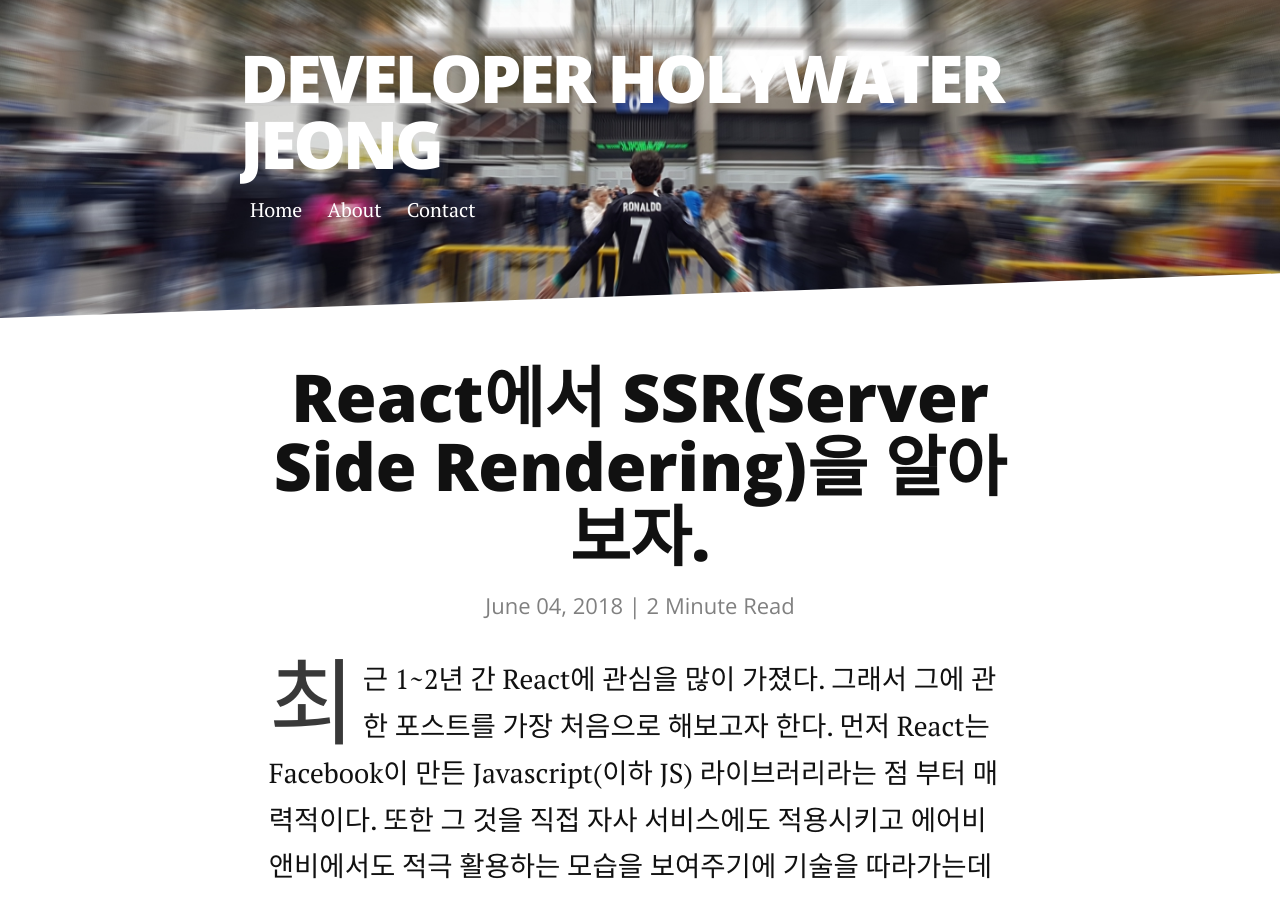
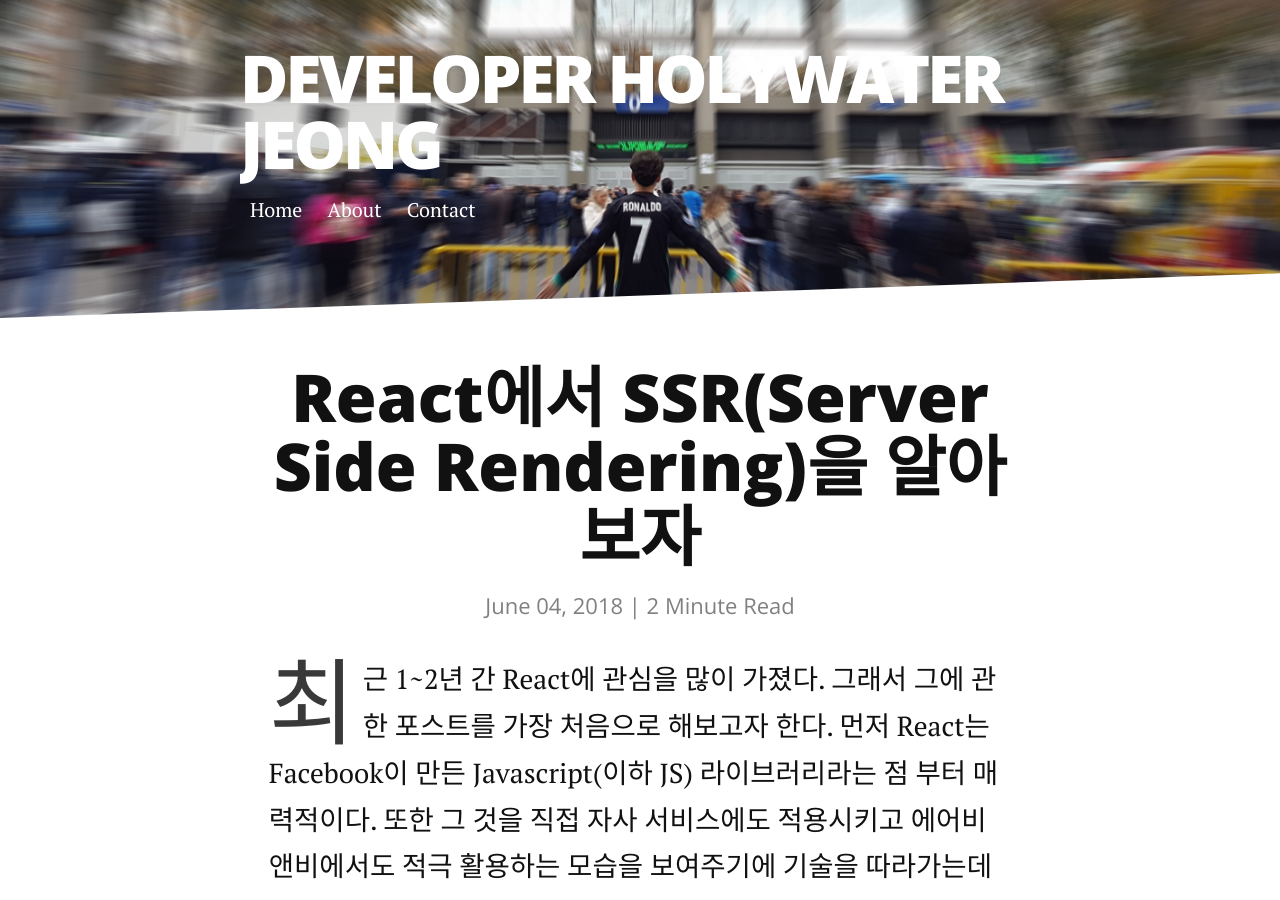
Before and after one commit to Holywater-Jeong/Holywater-Jeong.github.io, a Jekyll site: the page built from _posts/2018-06-04-react-ssr.md, in a window 1280 px wide and 900 px high. Built offline with Jekyll 4.4.1, drawn with Linux system fonts in a browser that asks for light colours; nearby versions of some CDN libraries.

Commit message:
2번째 포스팅 제목 수정

```diff
--- a/_posts/2018-06-04-react-ssr.md
+++ b/_posts/2018-06-04-react-ssr.md
@@ -1,6 +1,6 @@
 ---
 layout:		post
-title:		"React에서 SSR(Server Side Rendering)을 알아보자."
+title:		"React에서 SSR(Server Side Rendering)을 알아보자"
 date:		2018-06-04 11:05:00 +0000
 categories:	javascript
 ---
```
